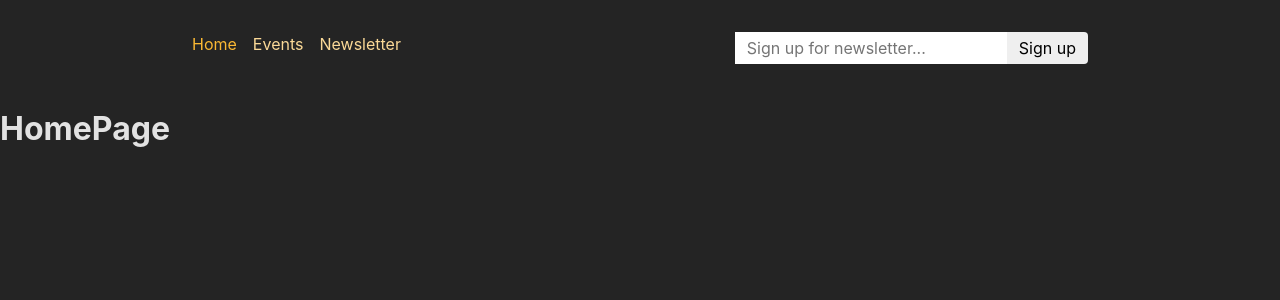
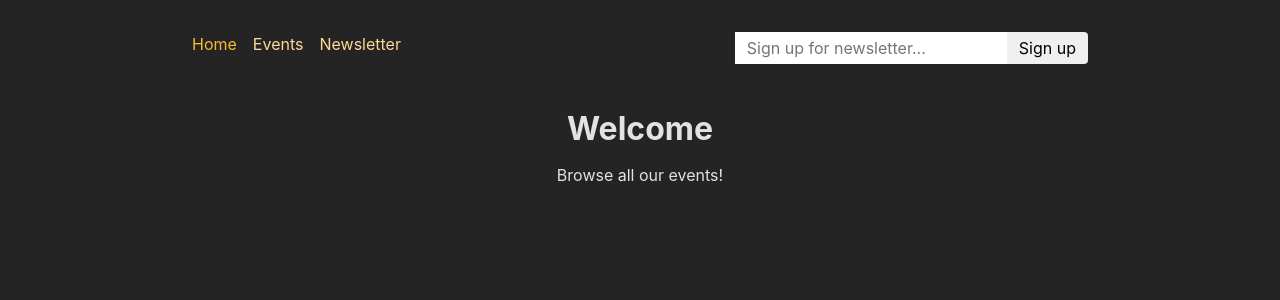
Before and after one commit to tarikCekirge/react-event, a React (Create React App) app in the folder frontend/: page / in a window 1280 px wide. Shown: the top 300 px of the page. Built offline with nearby package versions, Linux system fonts and the light colour scheme.

Commit message:
Homepage Content

```diff
--- a/frontend/src/pages/Home.js
+++ b/frontend/src/pages/Home.js
@@ -1,7 +1,12 @@
 import React from "react";
+import PageContent from "../components/PageContent";
 
 const HomePage = () => {
-  return <h1>HomePage</h1>;
+  return (
+    <PageContent title={"Welcome"}>
+      <p>Browse all our events!</p>
+    </PageContent>
+  );
 };
 
 export default HomePage;
```
